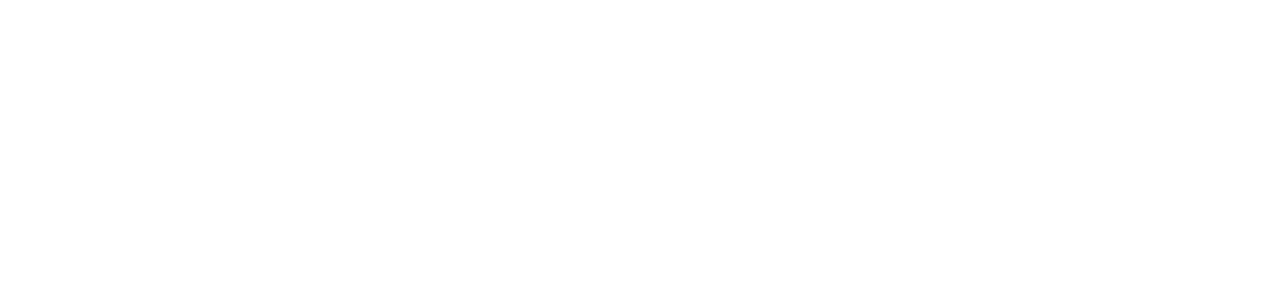
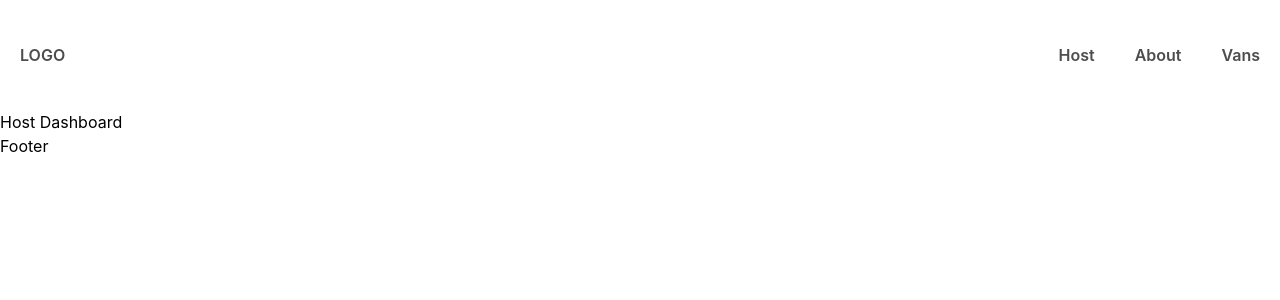
Before and after one commit to welcomepk/van-life, a React (Vite) app: page /host in a window 1280 px wide. Before the commit this address had no page. Shown: the top 300 px of the page. Built offline with nearby package versions, Linux system fonts and the light colour scheme.

Commit message:
host pages addded

```diff
--- a/src/App.jsx
+++ b/src/App.jsx
@@ -1,10 +1,13 @@
-import { BrowserRouter, Routes, Route, Link } from 'react-router-dom'
+import { BrowserRouter, Routes, Route } from 'react-router-dom'
 
 import Home from './pages/Home'
 import About from './pages/About'
-import Vans from './pages/Vans'
-import VanDetail from './pages/VanDetail'
+import Vans from './pages/vans/Vans'
+import VanDetail from './pages/vans/VanDetail'
 import Layout from './components/Layout'
+import Dashboard from './pages/host/Dashboard'
+import Income from './pages/host/Income'
+import Reviews from './pages/host/Reviews'
 
 import './server'
 import './App.css'
@@ -19,8 +22,15 @@
         <Route element={<Layout />}>
           <Route path='/' element={<Home />} />
           <Route path='/about' element={<About />} />
+
+          {/* Van */}
           <Route path='/vans' element={<Vans />} />
           <Route path='/vans/:id' element={<VanDetail />} />
+
+          {/* host */}
+          <Route path='/host' element={<Dashboard />} />
+          <Route path='/host/income' element={<Income />} />
+          <Route path='/host/reviews' element={<Reviews />} />
         </Route>
       </Routes>
     </BrowserRouter>
--- a/src/components/Header.jsx
+++ b/src/components/Header.jsx
@@ -5,6 +5,7 @@
         <header>
             <Link to="/">LOGO</Link>
             <nav>
+                <Link to='/host'>Host</Link>
                 <Link to='/about'>About</Link>
                 <Link to='/vans'>Vans</Link>
             </nav>
--- /dev/null
+++ b/src/pages/host/Dashboard.jsx
@@ -0,0 +1,9 @@
+import React from 'react'
+
+function Dashboard() {
+    return (
+        <div>Host Dashboard</div>
+    )
+}
+
+export default Dashboard
--- /dev/null
+++ b/src/pages/host/Income.jsx
@@ -0,0 +1,9 @@
+import React from 'react'
+
+function Income() {
+    return (
+        <div>Host Income</div>
+    )
+}
+
+export default Income
--- /dev/null
+++ b/src/pages/host/Reviews.jsx
@@ -0,0 +1,9 @@
+import React from 'react'
+
+function Reviews() {
+    return (
+        <div>Host Reviews</div>
+    )
+}
+
+export default Reviews
```
Also changed, not shown: src/pages/vans/VanDetail.jsx (renamed from src/pages/VanDetail.jsx), src/pages/vans/Vans.jsx (renamed from src/pages/Vans.jsx).
